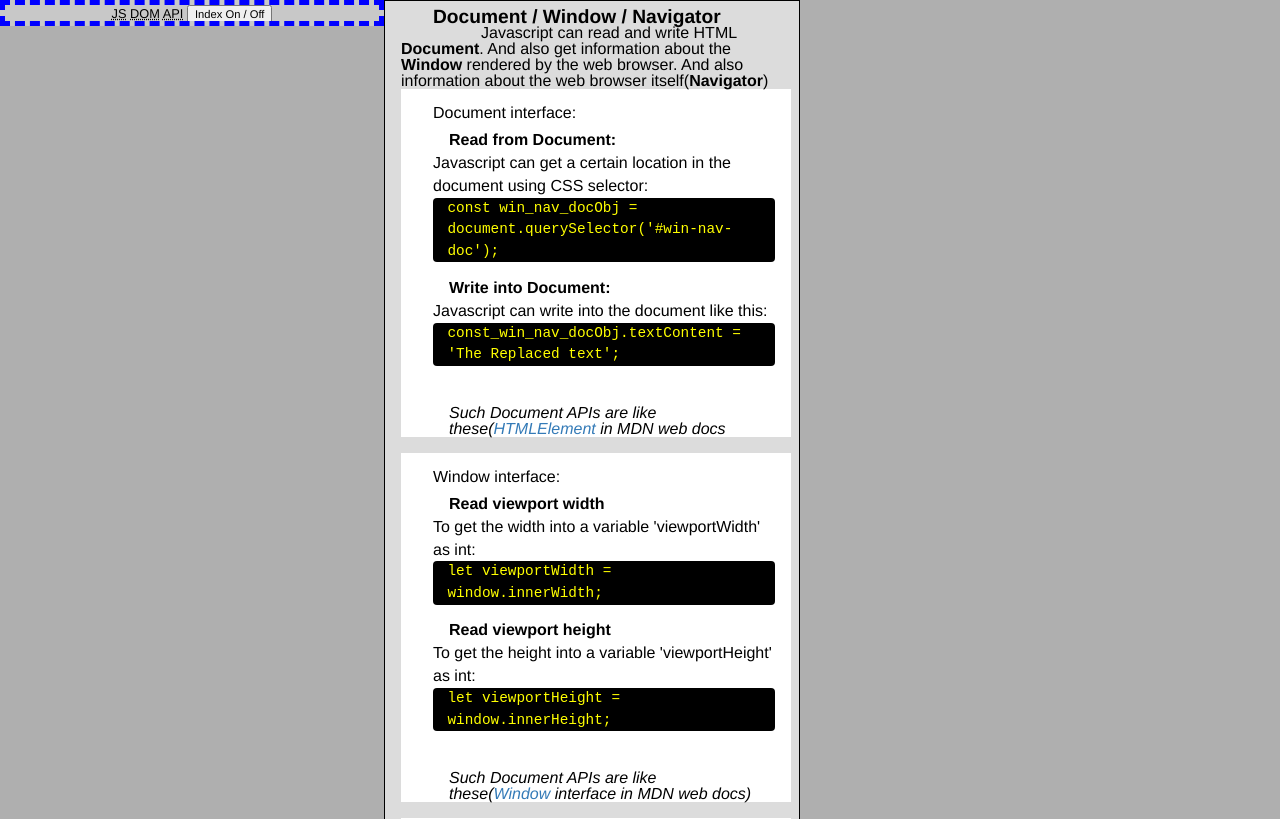
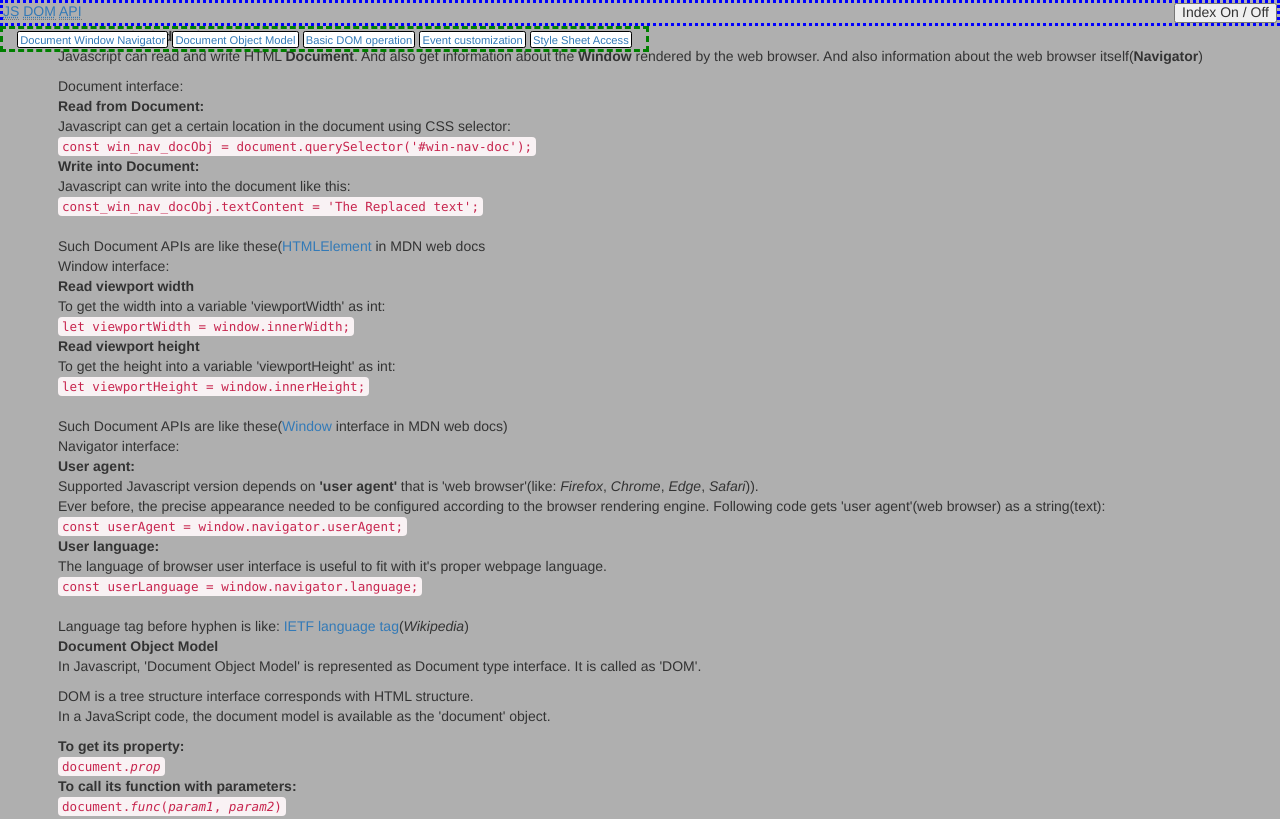
Before and after one commit to Yasukazu/ts-doc, a website: page docs/index.html in a window 1280 px wide. Shown: the top 819 px of the page. Drawn offline with nearby package versions, Linux system fonts and the light colour scheme.

Commit message:
re-write styles.css

```diff
--- a/docs/styles.css
+++ b/docs/styles.css
@@ -3,17 +3,16 @@
 }
 
 :root {
-  font-size: 16px;
-  --hdr-h: 1.6rem;
-  --nav-h: 5rem;
-  --nav-w: 30vw;
+    font-size: 16px;
+    --hdr-h: 1.6rem;
+    --nav-w: 30vw;
 }
 
-body {
+html {
     transform: none !important;
     font-size: 1rem;
-    margin: 0;
-    padding: 0;
+    margin: 0.5em 0 0.5em -1em;
+    padding: 0 0 0 1em;
     width: auto;
     height: auto;
     border: none;
@@ -23,301 +22,76 @@ body {
     background-color: rgba(55, 55, 55, 0.4);
 }
 
-:target {
-    scroll-margin-top: calc(var(--hdr-h) + var(--nav-h));
+body {
+    padding: inherit;
 }
 
-p, main p, header {
-  display: inline;
-}
-
-body > header {
-    top: 0;
-    z-index: 999;
-}
-
-main {
-    background-color: gray;
-    background-color: rgba(55, 55, 55, 0.4);
+:target {
+    scroll-margin-top: var(--hdr-h);
 }
 
 div.col-1 {
-  border: thick dashed blue;
-    background:rgba(200, 200, 200, 1);
+    background-color: rgba(200, 200, 200, 1);
+    height: auto;
+    z-index: 5;
+}
+
+.col-1 > header {
+    border: medium dotted blue;
     position: fixed;
     top: 0;
     left: 0;
-    z-index: 9;
-    padding: 0;
-    overflow: hidden; /* hide nav */
-    vertical-align: middle;
     width: 100%;
-    height: calc(var(--hdr-h) + var(--nav-h));
+    height: var(--hdr-h);
     line-height: 1rem;
-    font-size: 0.8rem;
-    overflow: hidden;
+    display: flex;
+    justify-content: space-between;
 }
 
-#navbar-brand {
-    color: black;
-    /* text-align: middle; */
-    padding: 0;
-    margin: 0;
-}
-
-button#nav-on-off {
-    width: auto;
-    line-height: 0.8rem;
-    font-size: 0.7rem
+.col-1 > header > button {
+    line-height: 80%;
 }
 
 #nav-bar {
-    width: 100%;
-    height: var(--nav-h);
-    background-color: rgba(200, 200, 200, 0.9);
-    text-align: right;
-    justify-content: center;
-    align-content: center;
-    overflow:scroll;
+    z-index: 5;
+    border: medium dashed green;
+    position: fixed;
+    top: var(--hdr-h);
+    left: 0;
+    background-color: rgba(0,0,0,0);
+    padding: 0 1em;
 }
 
-.nav-link {
-    line-height: 1em;
-    font-size: 0.8em;
-  margin: 0;
-  padding: 0.2em;
-    background-color: inherit;
-    border: thin solid gray;
-    display: block;
+#nav-bar a {
+    background-color: white;
+    display: inline-block;
+    border: thin solid black;
+    border-radius: 0.2em;
+    line-height: 90%;
+    font-size: 80%;
+    padding: 0.2em;
 }
 
-a.nav-link::after {
-    content: " →";
+strong {
+    padding: 0;
 }
 
 div.col-2 {
+    z-index: 1;
     position: absolute;
-    top: calc(var(--hdr-h) + var(--nav-h));
-    left: 0;
-    margin-top: calc(var(--hdr-h) + var(--nav-h));
-    z-index: 3;
-    width: auto;
-    /* scroll-padding-top: var(--hdr-h); */
+    top: var(--hdr-h);
+    width: 100%;
+}
+div.col-2  * {
+    width: inherit;
+}
+div.col-2 > * {
+    padding: 0 0 0 1em;
+}
+div.col-2 > * > * {
+    padding: 0 0 0 2em;
 }
 
-section {
-    padding: 0.5rem 0.5rem 0.5rem 1rem;
-    border: thin solid black;
-    background-color: rgb(220, 220, 220);
-}
-
-section > p {
-    margin: 1rem 1rem 2rem 3rem;
-}
-
-main h3, main h4 {
-    padding: none;
-    margin: none;
-}
-
-section > header {
-    padding: -1rem 1rem 1rem 2rem;
-    margin: -1rem 1rem 0 2rem;
-}
-
-article {
-    margin: 0;
-    padding: 1rem 1rem 0 2rem;
-    border-width: thin 0 0 0;
-    background-color: white;
-}
-
-article h3 {
-    margin: -1rem 1rem -1rem 2rem;
-}
-
-article h4 {
-    padding: 0em 0 0em 0em;
-    margin: 0;
-}
-
-body > nav {
-    display: block;
-    z-index: 0;
-    position: fixed;
-    top: var(--hdr-h);
-    left: 0;
-}
-
-div.col-1 {
-    display: block;
-    text-align: center;
-    margin: 0;
-    padding:  0;
-    height: var(--hdr-h);
-}
-
-div.col-1 > header p {
-    line-height: 1rem;;
-    margin: 0.5rem;
-}
-
-h1 {
-    height: 1rem;
-    margin: 0.5rem;
-}
-
-section > header {
-    display: block;
-    margin: -1rem 0rem -1rem 0rem;
-    padding: 1rem 0rem 1rem 2rem;
-    font-size: larger;
-    font-weight: bold;
-}
-
-section p {
-    margin: 0 0 0 5rem;
-}
-
-#btn-elem {
-    border: thin solid black;
-    background-color: yellow;
-    height: 2em;
-    margin: 1em 1em 1em 1em;
-    padding: 0 1em 0 1em;
-    border-radius: 0.5em;
+.main-section > header {
     font-weight: bolder;
 }
-article h3 {
-  display: block;
-  margin: 3rem 1rem 1rem 1rem;
-}
-article h4 {
-  margin: 3em 1em 0em 2em;
-}
-
-article ul {
-  margin: 0;
-  padding: 0;
-}
-article li {
-  margin: 0;
-  padding: 0;
-}
-article pre {
-  display: block;
-  background-color: black;
-  color: yellow;
-  margin: -1rem 1rem;
-  padding: 1rem;
-}
-
-article code {
-  display: block;
-  margin-left: 0;
-  width: 100%;
-  display: inline-block;
-  background-color: black;
-  color: yellow;
-  padding: 0 1em 0 1em;
-  line-height: 1.5em;
-  font-family: monospace;
-  overflow:scroll;
-}
-
-article p {
-  margin: 1em 1em 1em 3em;
-}
-article aside {
-  margin: 2rem 1rem 1rem 1rem;
-  font-style: italic;
-}
-article label {
-  display: block;
-  margin-top: 1rem;
-}
-article div {
-  margin-top: 2em;
-}
-#event-div {
-  display: flex;
-  align-items: center;
-  justify-content: center;
-  color: magenta;
-  background-color: green;
-  width: 8rem;
-  height: 4rem;
-}
-footer {
-  display: block;
-  background-color: inherit;
-  background-color: lightgray;
-  border: medium solid gray;
-  margin: 0rem;
-}
-footer label {
-  background-color: lightgreen;
-}
-article > header {
-  margin-left: 0;
-  padding-left: 0;
-}
-dl {
-  margin: 0.5rem 0;
-  font-weight: bold;
-}
-dt {
-  margin-top: 0.5rem;
-  font-weight: medium;
-  margin-left: 1em;
-}
-dd {
-  font-weight: normal;
-  margin-left: 0em;
-}
-
-@media (min-width: 540px) {
-    div.col-1 {
-      position: fixed;
-      top: 0;
-      left: 0;
-      width: var(--nav-w);
-      z-index: 9;
-      margin: 0;
-    }
-    div.col-2 {
-      position: absolute;
-      top: 0;
-      left: var(--nav-w);
-      width: calc(100vh - var(--nav-w));
-      margin: 0;
-      background: rgba(200, 200, 200, 0.5);
-      z-index: 5;
-    }
-
-    main {
-      color: black;
-    }
-    #nav-bar {
-      z-index: 7;
-      display: block;
-      text-align: center;
-      height: auto;
-      overflow:scroll;
-      background: lightgray;
-      z-index: 999;
-      width: var(--nav-w);
-      height: 100vh;
-      line-height: 2.5rem;;
-      font-size: 1.5rem;
-      font-weight: bold;
-      color: blue;
-      text-decoration: none;
-      padding: 0.4em 0em ;
-    }
-    nav a {
-      border: solid black;
-      border-width: 0 0 thin;
-      display: block;
-    }
-}
```
